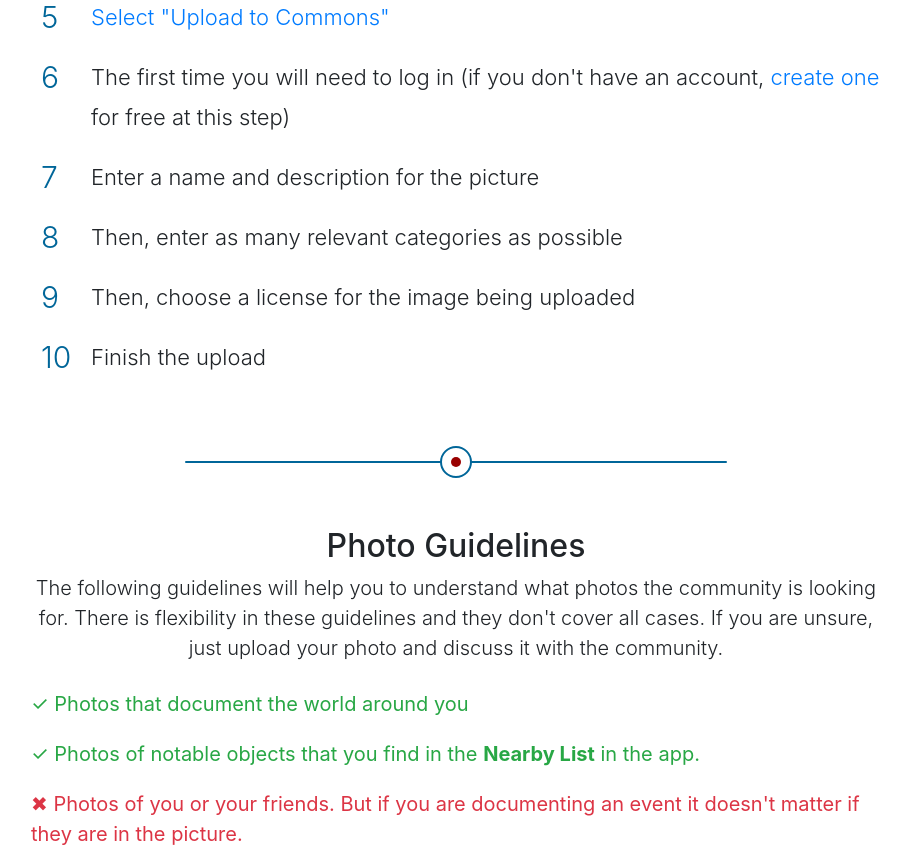
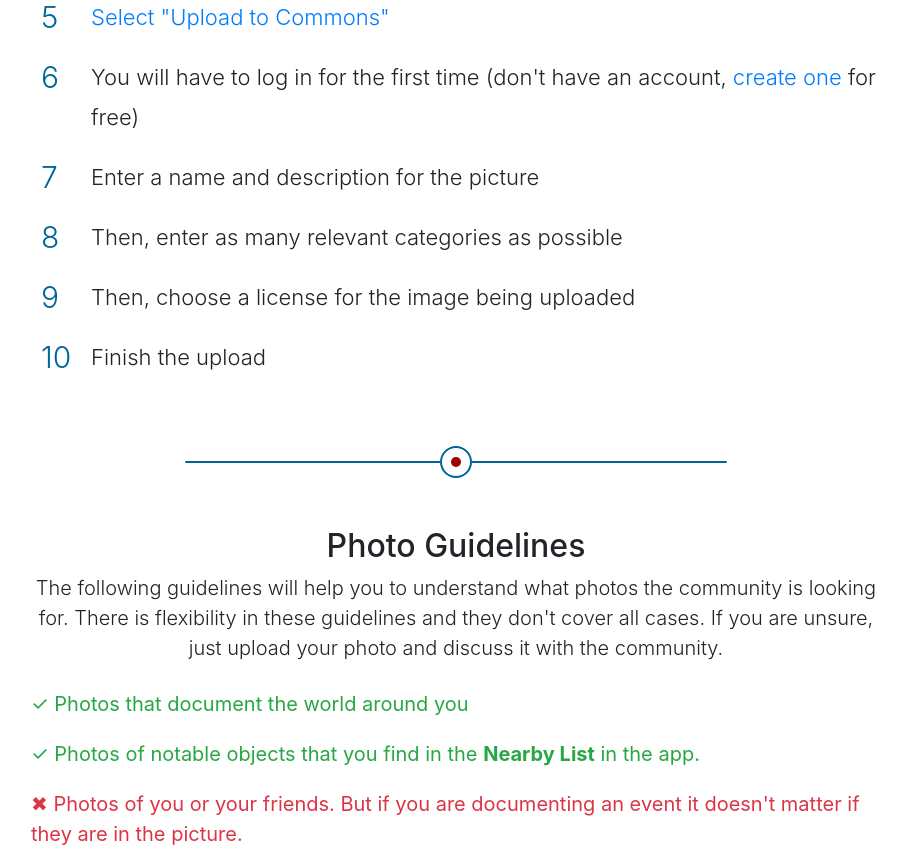
Before and after one commit to commons-app/commons-app.github.io, a plain HTML site: page index.html in a window 1280 px wide. Shown: the part 4714-5571 px from the top of the page, without its empty margins (184-1094 px from the left). Drawn offline with nearby package versions, Linux system fonts and the light colour scheme.

Commit message:
Make a sentence shorter
We rephrase the sentence to make it a little shorter. This would
make that fit in one line at least for some display sizes.

```diff
--- a/index.html
+++ b/index.html
@@ -233,8 +233,8 @@ Sunset at chunnmbar: Kaartic [CC BY-SA 3.0 (https://creativecommons.org/licenses
             <li>In your camera app, click to view the picture you just took</li>
             <li>Press "Share"</li>
             <li><a href="#share-to-upload">Select "Upload to Commons"</a></li>
-            <li>The first time you will need to log in (if you don't have an account,
-                <a href="https://commons.wikimedia.org/w/index.php?title=Special:UserLogin&returnto=Commons%3AWelcome">create one</a> for free at this step)</li>
+            <li>You will have to log in for the first time (don't have an account,
+                <a href="https://commons.wikimedia.org/w/index.php?title=Special:UserLogin&returnto=Commons%3AWelcome">create one</a> for free)</li>
             <li>Enter a name and description for the picture</li>
             <li>Then, enter as many relevant categories as possible</li>
             <li>Then, choose a license for the image being uploaded</li>
```
